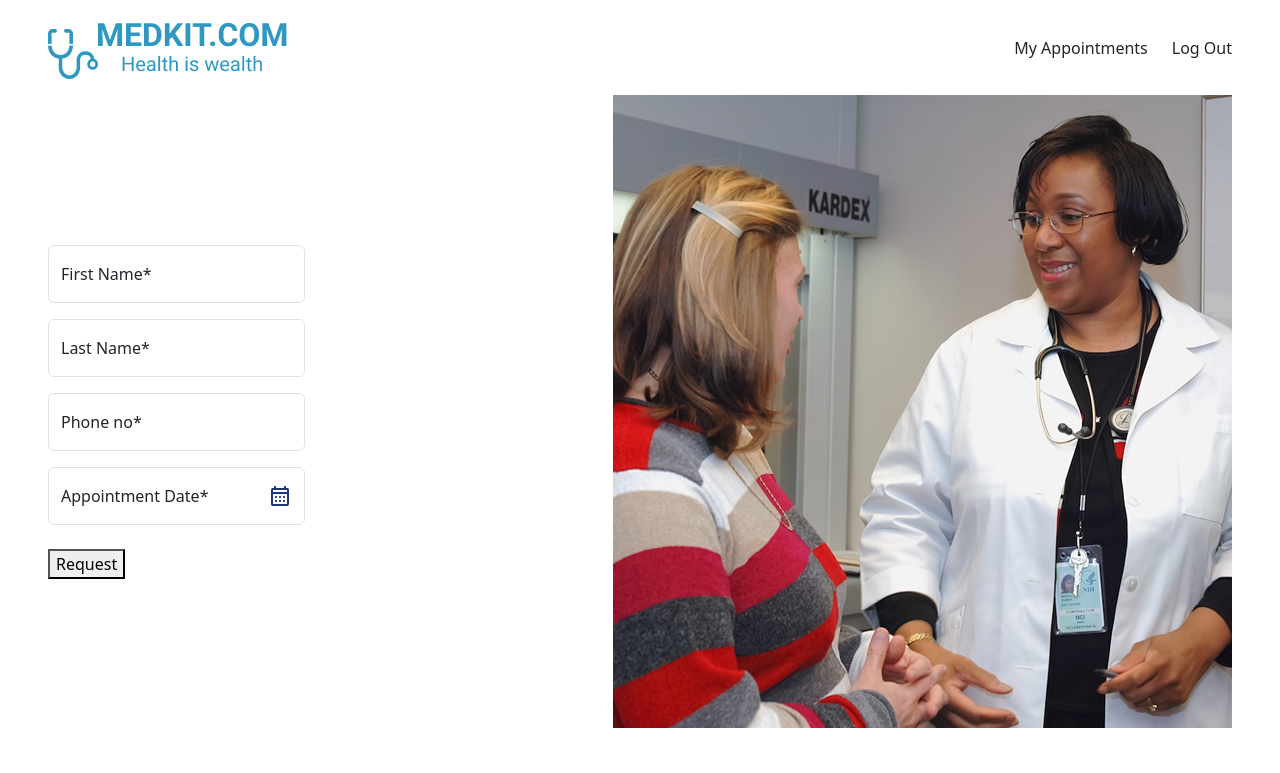
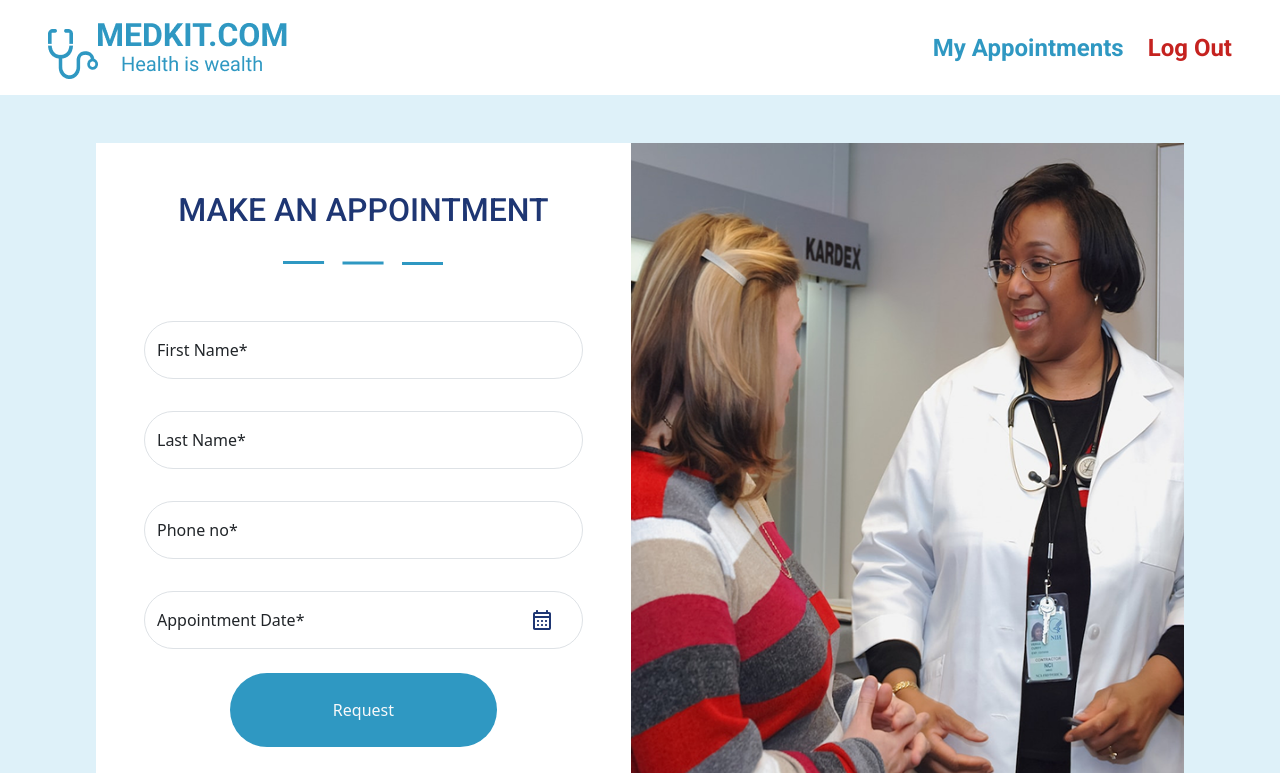
Before and after one commit to Allallnn/Medkit.com, a plain HTML site: page index.html in a window 1280 px wide. Shown: the top 773 px of the page. Drawn offline with nearby package versions, Linux system fonts and the light colour scheme.

Commit message:
fixes: finished desktop 99%

```diff
--- a/index.html
+++ b/index.html
@@ -15,39 +15,47 @@
     <nav class="d-flex justify-content-between align-items-center px-5 py-3">
         <img src="assets/Logo.png" alt="logo img" class="nav-logo">
         <div class="d-flex gap-4">
-            <p class="mb-0">My Appointments</p>
-            <p class="mb-0">Log Out</p>
+            <p class="mb-0" id="p-1">My Appointments</p>
+            <p class="mb-0" id="p-2">Log Out</p>
         </div>
     </nav>
 
     <!-- Main -->
     <main>
-        <section class="Section-1 d-flex justify-content-between align-items-center px-5">
-            <div class="form-container">
-                <div class="d-flex flex-column gap-3">
-                    <div class="form-floating">
-                        <input type="text" class="form-control" id="firstname" placeholder="Firstname">
+        <section class="Section-1 d-flex align-items-center px-5 m-5">
+            <div class="form-container d-flex flex-column" id="main-div">
+                <div class="d-flex flex-column align-items-center p-5">
+                    <h1 class="pb-4">Make an appointment</h1>
+                    <img src="assets/Lines (1).png" alt="lines img" id="main-img">
+                </div>
+
+                <div class="d-flex flex-column gap-3 px-5">
+                    <div class="form-floating my-2">
+                        <input type="text" class="form-control rounded-5" id="firstname" placeholder="Firstname">
                         <label for="firstname">First Name*</label>
                     </div>
 
-                    <div class="form-floating">
-                        <input type="text" class="form-control" id="lastname" placeholder="Lastname">
+                    <div class="form-floating my-2">
+                        <input type="text" class="form-control rounded-5" id="lastname" placeholder="Lastname">
                         <label for="lastname">Last Name*</label>
                     </div>
 
-                    <div class="form-floating">
-                        <input type="text" class="form-control" id="phone" placeholder="Phonenumber">
+                    <div class="form-floating my-2">
+                        <input type="text" class="form-control rounded-5" id="phone" placeholder="Phonenumber">
                         <label for="phone">Phone no*</label>
                     </div>
 
-                    <div class="form-floating position-relative">
-                        <input type="text" class="form-control" id="appointmentdate" placeholder="Appointmentdate">
+                    <div class="form-floating mt-2 position-relative" id="last-label">
+                        <input type="text" class="form-control rounded-5" id="appointmentdate" placeholder="Appointmentdate">
                         <label for="appointmentdate">Appointment Date*</label>
-                        <img src="assets/Vector.png" alt="calendar-icon" class="calendar-icon position-absolute end-0 me-3 top-50 translate-middle-y">
+                        <img src="assets/Vector.png" alt="calendar-icon"
+                            class="calendar-icon position-absolute end-0 me-3 top-50 translate-middle-y">
                     </div>
                 </div>
+<div class="d-flex justify-content-center">
+ <button class="request-btn mt-4 rounded-pill text-light border-0">Request</button>
+</div>
 
-                <button class="request-btn mt-4">Request</button>
             </div>
 
             <div class="image-container">
@@ -57,22 +65,22 @@
     </main>
 
     <!-- Footer -->
-    <footer class="px-5 py-5 d-flex justify-content-between">
-        <div class="footer-left">
-            <img src="assets/Logo.png" alt="logo img" class="footer-logo mb-3">
+    <footer class="p-5 d-flex justify-content-between">
+        <div class="footer-left m-5">
+            <img src="assets/Logo.png" alt="logo img" class="footer-logo mb-3" id="logo">
             <p>Access to medical services with Certified Medical Consultants on Medkit.</p>
             <p>Contact@medkit.com</p>
             <p>(233) 678-0202</p>
-            <div class="d-flex gap-2">
+            <div class="d-flex gap-5">
                 <img src="assets/twitter.png" alt="">
                 <img src="assets/facebook.png" alt="">
                 <img src="assets/Instagramm.png" alt="">
             </div>
         </div>
 
-        <div class="footer-right d-flex gap-5">
+        <div class="footer-right d-flex gap-5 m-5">
             <div>
-                <p class="fw-bold">Information</p>
+                <p class="">Information</p>
                 <p>Blog</p>
                 <p>Special Offers</p>
                 <p>F.A.Q</p>
@@ -81,14 +89,14 @@
             </div>
 
             <div>
-                <p class="fw-bold">Quick Links</p>
+                <p class="">Quick Links</p>
                 <p>Our Doctors</p>
                 <p>Book an Appointment</p>
                 <p>Free Consultation</p>
             </div>
 
             <div>
-                <p class="fw-bold">Company</p>
+                <p class="">Company</p>
                 <p>About Us</p>
                 <p>Help Center</p>
                 <p>Privacy Policy</p>
@@ -96,6 +104,7 @@
         </div>
     </footer>
 
+
     <script src="https://cdn.jsdelivr.net/npm/bootstrap@5.3.8/dist/js/bootstrap.bundle.min.js"
         integrity="sha384-FKyoEForCGlyvwx9Hj09JcYn3nv7wiPVlz7YYwJrWVcXK/BmnVDxM+D2scQbITxI"
         crossorigin="anonymous"></script>
--- a/style.css
+++ b/style.css
@@ -1 +1,98 @@
 @import url('https://fonts.googleapis.com/css2?family=Roboto:ital,wght@0,100..900;1,100..900&display=swap');
+
+/* Nav */
+nav {
+    background-color: white;
+}
+
+#p-1 {
+    color: #2F98C2;
+    font-family: "Roboto", sans-serif;
+    font-weight: 700;
+    font-size: 24px;
+}
+
+#p-2 {
+    color: #C5221F;
+    font-family: "Roboto", sans-serif;
+    font-weight: 700;
+    font-size: 24px;
+}
+
+/* Main */
+main {
+    background-color: #DEF1F9;
+    display: flex;
+    justify-content: space-between;
+    justify-content: center;
+}
+
+section {
+    width: 1238px;
+    height: 633px;
+}
+
+main h1 {
+    text-transform: uppercase;
+    color: #1E3673;
+    font-size: 32px;
+    font-family: "Roboto", sans-serif;
+}
+
+#main-img {
+    width: 10rem;
+}
+
+#main-div {
+    background: white;
+    height: 100%;
+width: 55%;
+}
+
+label {
+    border: 1px solid #1E3673;
+}
+
+button {
+    background-color: #2F98C2;
+    width: 50%;
+    height: 74px;
+}
+
+.image-container img {
+    width: 619px;
+    height: 633px;
+}
+
+#last-label img {
+    padding: 1rem;
+}
+
+/* Footer */
+footer {
+    background-color: #1E3673;
+}
+
+footer p {
+    color: #FFFFFF;
+    font-family: "Roboto", sans-serif;
+}
+
+.footer-right p:first-of-type {
+    font-weight: 600;
+    font-size: 20px;
+}
+
+.footer-right p {
+    font-weight: 400;
+    font-style: 16px;
+
+}
+#logo {
+    width: 241px;
+    height: 63px;
+}
+.footer-left img{
+    width: 40px;
+    height: 40px;
+}
```
Also changed, not shown: assets/Lines (1).png (added).
